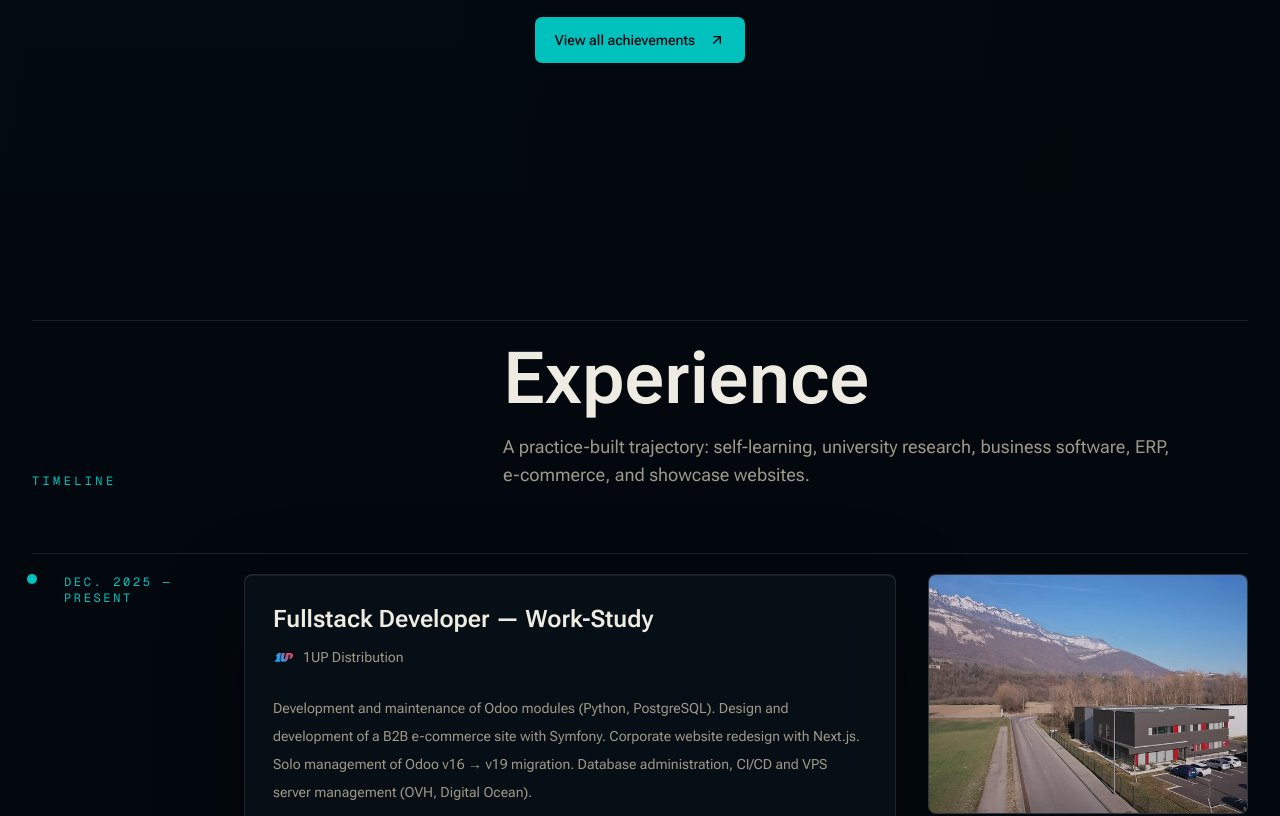
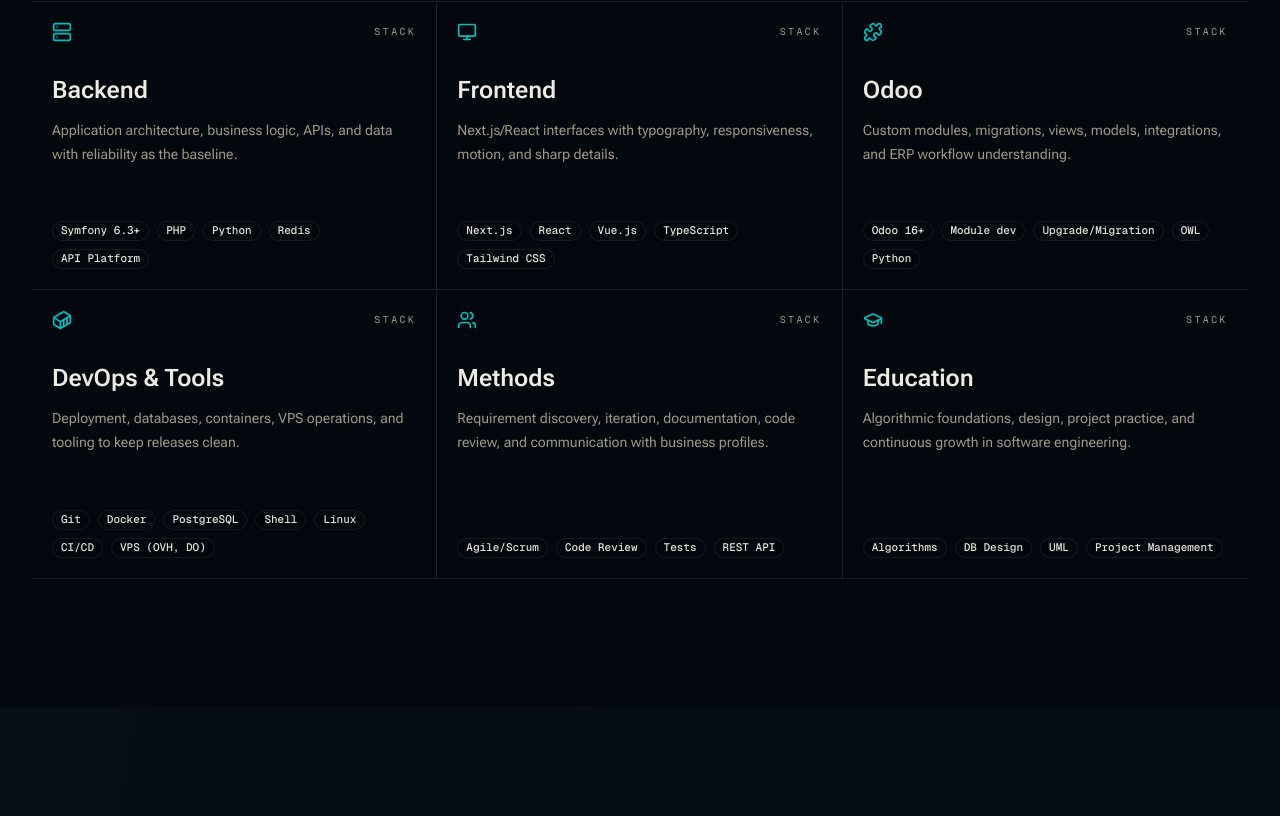
Before and after one commit to OrhanMA/portfolio, a Next.js app: page /en in a window 1280 px wide. Shown: the part 4712-5528 px from the top of the page. Built offline with nearby package versions, Linux system fonts and the light colour scheme; no server answers.

Commit message:
fix: remonter parcours plus haut sur la page d'accueil

```diff
--- a/src/app/[locale]/page.tsx
+++ b/src/app/[locale]/page.tsx
@@ -1,9 +1,9 @@
 import Image from "next/image";
 import { HeroSection } from "@/components/landing/hero-section";
 import { AboutSection } from "@/components/landing/about-section";
+import { ExperienceSection } from "@/components/landing/experience-section";
 import { SkillsSection } from "@/components/landing/skills-section";
 import { ProjectsSection } from "@/components/landing/projects-section";
-import { ExperienceSection } from "@/components/landing/experience-section";
 import { ProofsSection } from "@/components/landing/proofs-section";
 import { CtaSection } from "@/components/landing/cta-section";
 
@@ -30,9 +30,9 @@
         }
       />
       <AboutSection />
+      <ExperienceSection locale={locale} />
       <SkillsSection />
       <ProjectsSection locale={locale} />
-      <ExperienceSection locale={locale} />
       <ProofsSection locale={locale} />
       <CtaSection locale={locale} />
     </>
```
